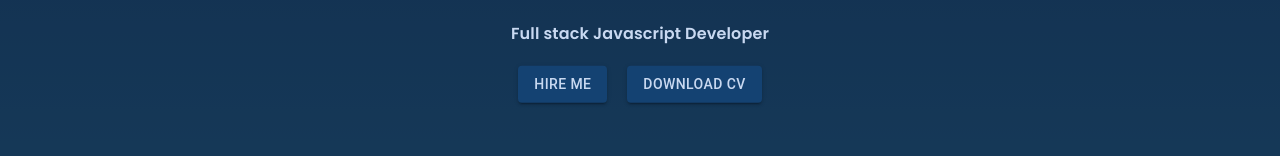
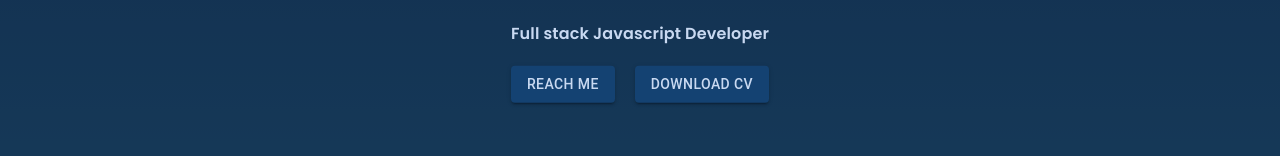
Before and after one commit to ranvithm/ranvithm.github.io, a React (Vite) app: page / in a window 1280 px wide. Shown: the part 342-498 px from the top of the page. Built offline with nearby package versions, Linux system fonts and the light colour scheme.

Commit message:
contact update

```diff
--- a/src/layout/contact.tsx
+++ b/src/layout/contact.tsx
@@ -70,7 +70,7 @@ const Contact = () => {
           </Box>
           <Box display='flex' justifyContent='flex-end'>
            <Button disabled={!(contact?.name && contact?.message && contact?.mailId && contact.mailId.match(validMail))} onClick={submitFn} variant='contained'>
-            Contact
+            Reach me
            </Button>
           </Box>
          </Box>
--- a/src/layout/main.tsx
+++ b/src/layout/main.tsx
@@ -51,7 +51,7 @@ const Main = () => {
      </Box>
      <Box display='flex' gap='20px' mt='10px'>
       <Button component='a' href='#contact' variant='contained'>
-       Hire me
+       Reach me
       </Button>
       <Button component='a' href='./Resume_Ranjithkumar.pdf' variant='contained'>
        Download CV
```
